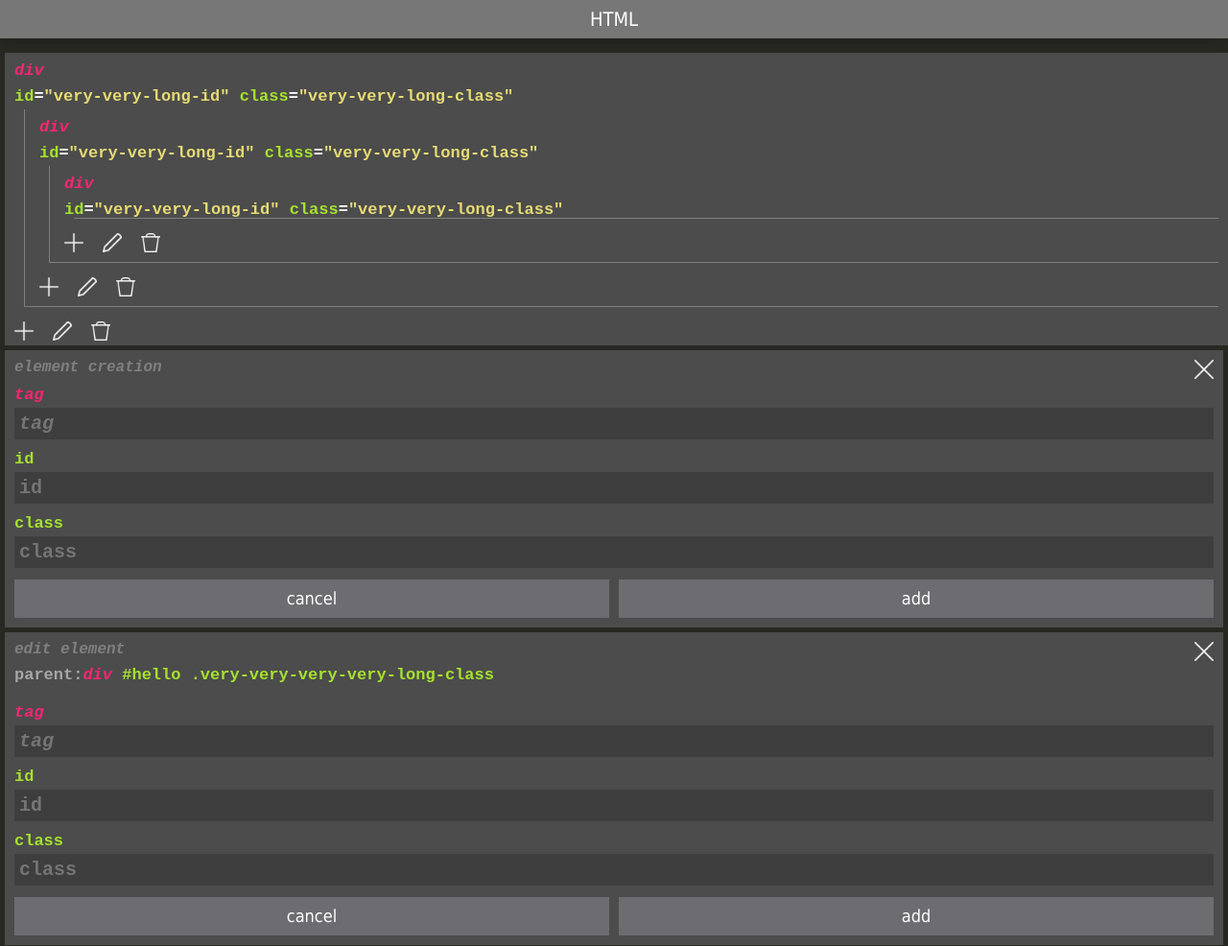
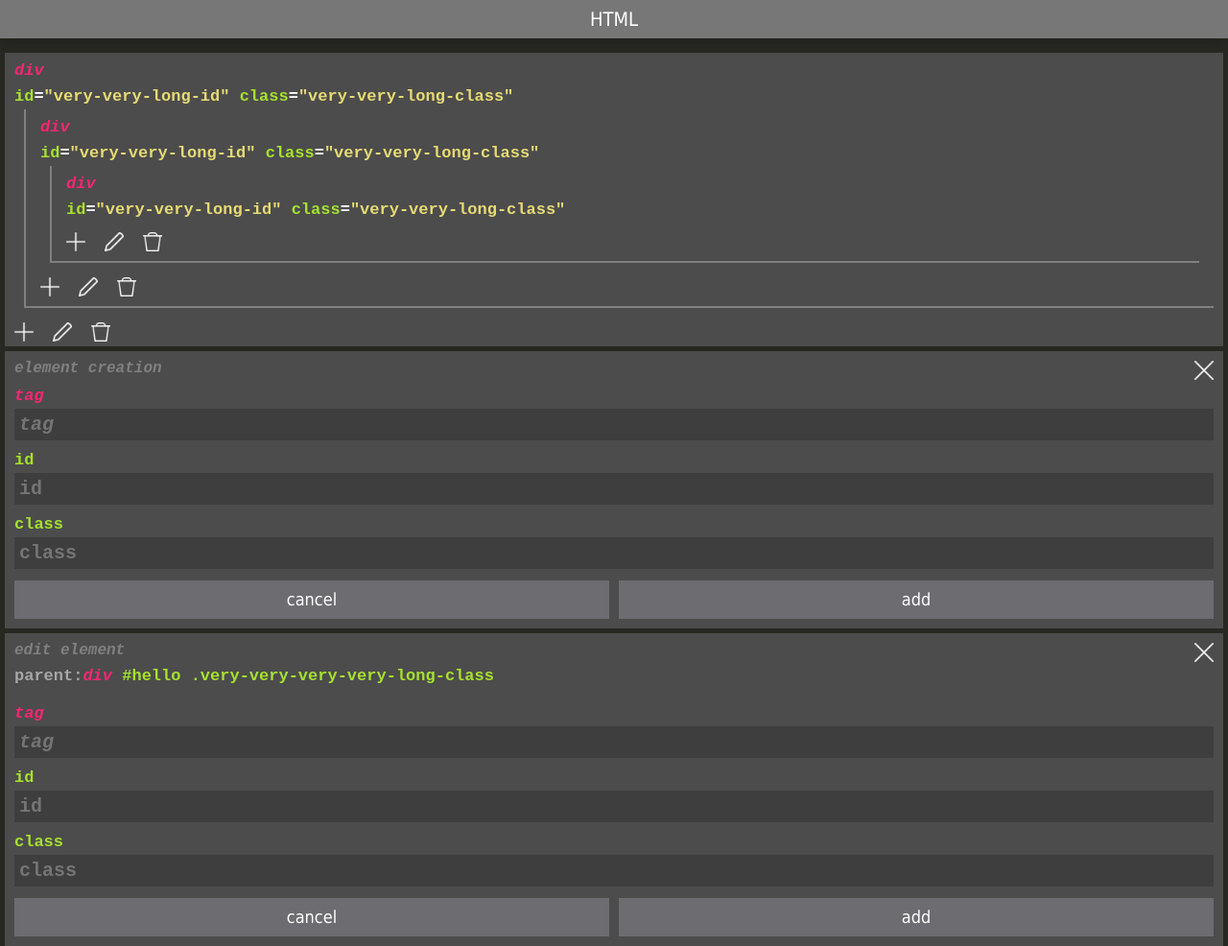
Before and after one commit to themmixproject/MDE, a plain HTML site: page index.html in a window 1280 px wide. Shown: the top 986 px of the page at 96% size. Drawn offline with Linux system fonts and the light colour scheme.

Commit message:
removed text wrap on element-list-item

```diff
--- a/css/MDE.css
+++ b/css/MDE.css
@@ -241,7 +241,6 @@ body {
 
     .element-list-item {
         font-size: 17px;
-        margin-right: 0;
     }
 
     .element-list-item-tag {
@@ -254,30 +253,25 @@ body {
         /* margin: 10px;
         padding: 3px; */
         padding: 10px;
-        padding-right: 0;
-        white-space: nowrap;
-        /* background-color: white; */
     }
 
     .element-list-item-content.parent {
-        overflow: auto;
+        /* overflow: auto; */
         padding-right: 10px;
     }
 
     .element-list-item-child-container {
-        border-left: 1px solid gray;
-        border-bottom: 1px solid gray;
+        border-left: 2px solid gray;
+        border-bottom: 2px solid gray;
         margin-left: 10px;
     }
 
-    .element-list-item-child-container.parent {
-        overflow: auto;
+    .element-list-item-child-container.no-children {
+        border: 0;
     }
 
     .element-list-item-footer {
         overflow: hidden;
-        /* padding: 5px; */
-        /* background-color: rgb(59, 59, 59); */
     }
 
     .element-list-item-button-container {
--- a/index.html
+++ b/index.html
@@ -39,7 +39,7 @@
                             <div class="line-wrap"><span class="code-constant-attribute line-wrap">id</span>=<span class="code-string line-wrap">"very-very-long-id"</div>
                             <div class="line-wrap"><span class="code-constant-attribute line-wrap">class</span>=<span class="code-string line-wrap">"very-very-long-class"</span></div>
 
-                            <div class="element-list-item-child-container">
+                            <div class="element-list-item-child-container parent">
 
 
                                     <div class="element-list-item generic-container">
@@ -54,9 +54,9 @@
                                                     <div class="element-list-item-content">
                                                         <div class="element-list-item-tag code-variable-tag">div</div>
                                                         <div class="line-wrap"><span class="code-constant-attribute line-wrap">id</span>=<span class="code-string line-wrap">"very-very-long-id"</div>
-                                                        <div class="line-wrap"><span class="code-constant-attribute line-wrap">class</span>=<span class="code-string line-wrap">"very-very-long-class"</span></div>
+                                                        <div class="line-wrap"><span class="code-constant-attribute line-wrap">class</span>=<span class="code-string line-wrap">"very-very-long-class"&nbsp;</span></div>
 
-                                                        <div class="element-list-item-child-container">
+                                                        <div class="element-list-item-child-container no-children">
                                                         </div>
 
                                                     </div>
```
